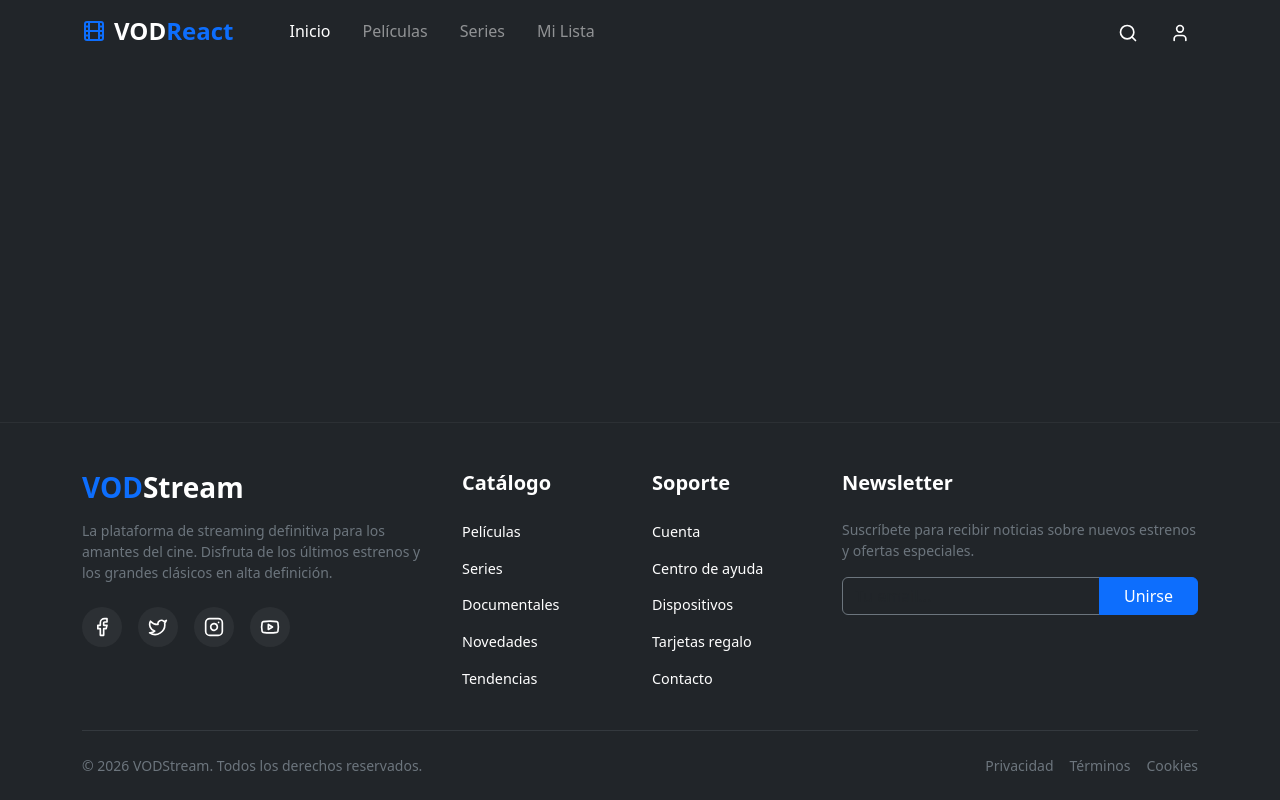
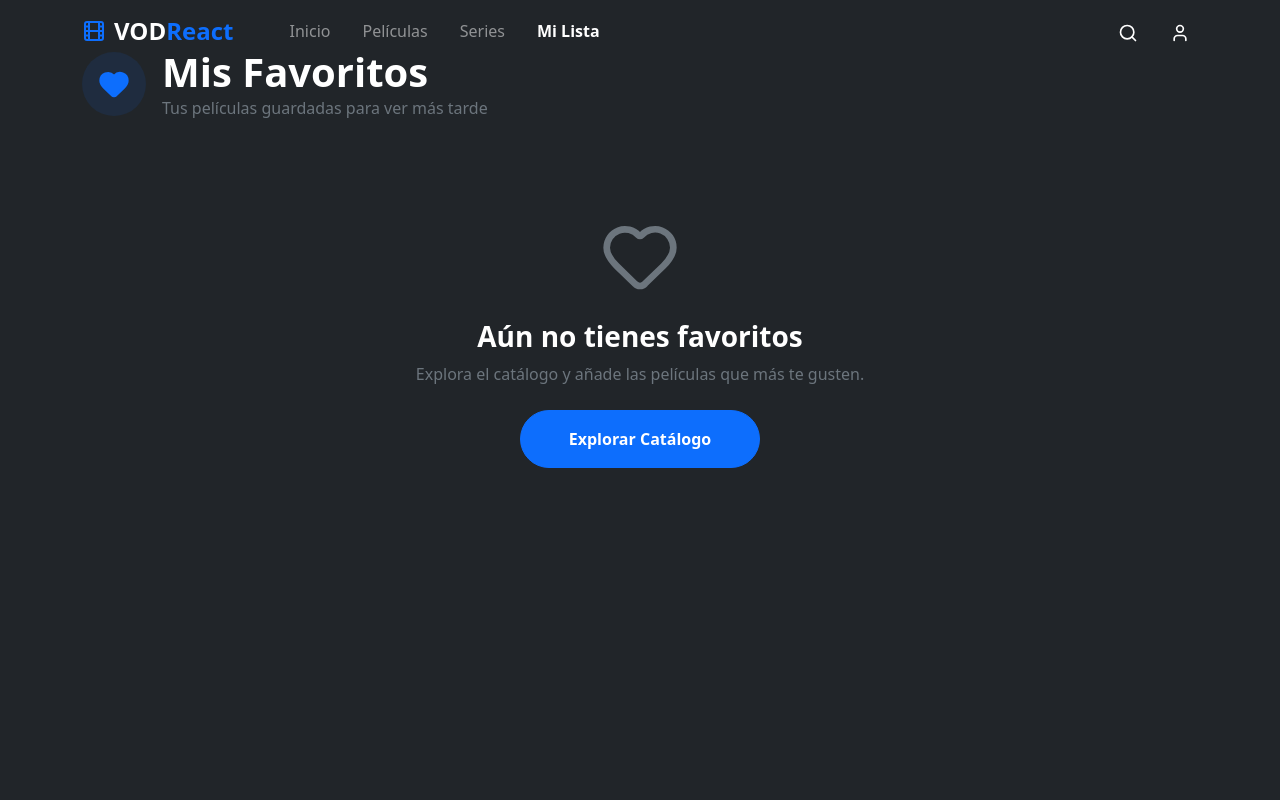
Before and after one commit to jlacostaarp-unav/Webapp-react-dsm2026, a React (Vite) app: page /favorites in a window 1280 px wide. Shown: the top 800 px of the page. Built offline with nearby package versions, Linux system fonts and the light colour scheme.

Commit message:
Favoritos 3: Creada pagina de favoritos con los seleccionados

```diff
--- a/src/App.jsx
+++ b/src/App.jsx
@@ -4,6 +4,7 @@ import { Navigation } from './components/Navigation';
 import { Footer } from './components/Footer';
 import Home from './pages/Home';
 import MovieDetail from './pages/MovieDetail';
+import Favorites from './pages/Favorites';
 import { FavoritesProvider } from './context/FavoritesContext';
 import 'bootstrap/dist/css/bootstrap.min.css';
 import './index.css';
@@ -19,6 +20,7 @@ function App() {
             <Routes>
               <Route path="/" element={<Home />} />
               <Route path="/movie/:id" element={<MovieDetail />} />
+              <Route path="/favorites" element={<Favorites />} />
             </Routes>
           </main>
 
--- a/src/components/HeroCarousel.jsx
+++ b/src/components/HeroCarousel.jsx
@@ -1,6 +1,7 @@
 import React from 'react';
 import { Carousel, Button, Container } from 'react-bootstrap';
 import { Play, Info } from 'lucide-react';
+import { Link } from 'react-router-dom';
 
 export const HeroCarousel = ({ movies }) => {
   // Tomamos solo las 3 primeras películas para el hero
@@ -43,7 +44,13 @@ export const HeroCarousel = ({ movies }) => {
                   <Button variant="light" size="lg" className="px-5 py-3 fw-bold d-flex align-items-center rounded-pill shadow-sm">
                     <Play size={24} className="me-2" fill="currentColor" /> Reproducir
                   </Button>
-                  <Button variant="outline-light" size="lg" className="px-5 py-3 fw-bold d-flex align-items-center rounded-pill bg-dark bg-opacity-50 blur-bg">
+                  <Button
+                    as={Link}
+                    to={`/movie/${movie.id}`}
+                    variant="outline-light"
+                    size="lg"
+                    className="px-5 py-3 fw-bold d-flex align-items-center rounded-pill bg-dark bg-opacity-50 blur-bg text-decoration-none"
+                  >
                     <Info size={24} className="me-2" /> Más información
                   </Button>
                 </div>
--- a/src/components/Navigation.jsx
+++ b/src/components/Navigation.jsx
@@ -1,9 +1,11 @@
 import React, { useState, useEffect } from 'react';
 import { Navbar, Container, Nav } from 'react-bootstrap';
-import { Film, User, Search } from 'lucide-react';
+import { Film, User, Search, Heart } from 'lucide-react';
+import { Link, useLocation } from 'react-router-dom';
 
 export const Navigation = () => {
   const [scrolled, setScrolled] = useState(false);
+  const location = useLocation();
 
   useEffect(() => {
     const handleScroll = () => {
@@ -23,17 +25,19 @@ export const Navigation = () => {
       style={{ transition: 'background-color 0.3s ease', backdropFilter: scrolled ? 'blur(10px)' : 'none' }}
     >
       <Container>
-        <Navbar.Brand href="#home" className="d-flex align-items-center fw-bold fs-4 text-white">
+        <Navbar.Brand as={Link} to="/" className="d-flex align-items-center fw-bold fs-4 text-white">
           <Film className="me-2 text-primary" />
           VOD<span className="text-primary">React</span>
         </Navbar.Brand>
         <Navbar.Toggle aria-controls="basic-navbar-nav" />
         <Navbar.Collapse id="basic-navbar-nav">
           <Nav className="me-auto ms-4">
-            <Nav.Link href="#home" className="text-white fw-medium px-3">Inicio</Nav.Link>
-            <Nav.Link href="#movies" className="text-white-50 px-3">Películas</Nav.Link>
-            <Nav.Link href="#series" className="text-white-50 px-3">Series</Nav.Link>
-            <Nav.Link href="#favorites" className="text-white-50 px-3">Mi Lista</Nav.Link>
+            <Nav.Link as={Link} to="/" className={`${location.pathname === '/' ? 'text-white fw-bold' : 'text-white-50'} px-3`}>Inicio</Nav.Link>
+            <Nav.Link as={Link} to="/" className="text-white-50 px-3">Películas</Nav.Link>
+            <Nav.Link as={Link} to="/" className="text-white-50 px-3">Series</Nav.Link>
+            <Nav.Link as={Link} to="/favorites" className={`${location.pathname === '/favorites' ? 'text-white fw-bold' : 'text-white-50'} px-3 d-flex align-items-center gap-2`}>
+              Mi Lista
+            </Nav.Link>
           </Nav>
           <Nav className="align-items-center">
             <Nav.Link href="#search" className="text-white me-3">
--- /dev/null
+++ b/src/pages/Favorites.jsx
@@ -0,0 +1,52 @@
+import React from 'react';
+import { Container, Row, Col } from 'react-bootstrap';
+import { mockMovies } from '../data/mockMovies';
+import { MovieCard } from '../components/MovieCard';
+import { useFavorites } from '../context/FavoritesContext';
+import { Heart } from 'lucide-react';
+
+const Favorites = () => {
+  const { favorites } = useFavorites();
+
+  // Obtenemos los objetos completos de las películas favoritas
+  const favoriteMovies = mockMovies.filter(movie => favorites.includes(movie.id));
+
+  return (
+    <div className="favorites-page py-5 min-vh-100">
+      <Container>
+        <div className="d-flex align-items-center gap-3 mb-5">
+          <div className="bg-primary bg-opacity-10 p-3 rounded-circle text-primary">
+            <Heart size={32} fill="currentColor" />
+          </div>
+          <div>
+            <h1 className="fw-bold mb-0 text-white">Mis Favoritos</h1>
+            <p className="text-secondary mb-0">Tus películas guardadas para ver más tarde</p>
+          </div>
+        </div>
+
+        {favoriteMovies.length > 0 ? (
+          <Row xs={1} md={2} lg={4} className="g-4">
+            {favoriteMovies.map(movie => (
+              <Col key={movie.id}>
+                <MovieCard movie={movie} />
+              </Col>
+            ))}
+          </Row>
+        ) : (
+          <div className="text-center py-5 mt-5">
+            <div className="mb-4 opacity-20">
+              <Heart size={80} className="text-secondary" />
+            </div>
+            <h3 className="text-white fw-bold">Aún no tienes favoritos</h3>
+            <p className="text-secondary mb-4">Explora el catálogo y añade las películas que más te gusten.</p>
+            <a href="/" className="btn btn-primary rounded-pill px-5 py-3 fw-bold">
+              Explorar Catálogo
+            </a>
+          </div>
+        )}
+      </Container>
+    </div>
+  );
+};
+
+export default Favorites;
```
